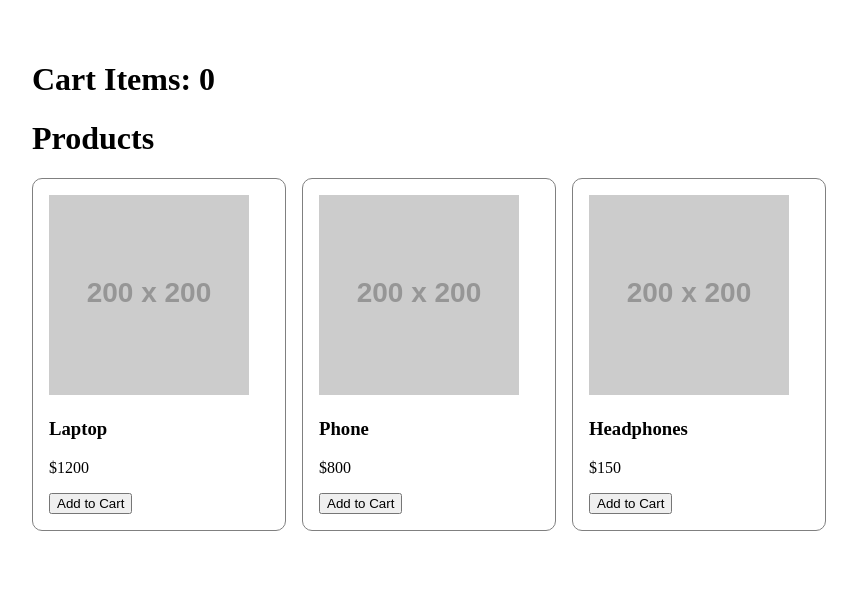
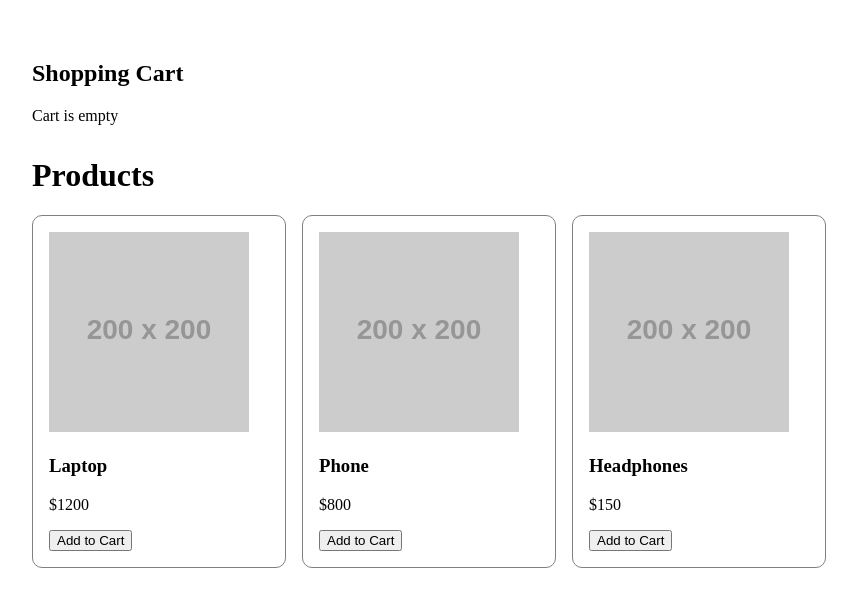
Before and after one commit to Metaniya/ecommerce-state-management, a React (Vite) app: page / in a window 1280 px wide. Shown: the top 606 px of the page, without its empty margins (8-865 px from the left). Built offline with nearby package versions, Linux system fonts and the light colour scheme.

Commit message:
Build full shopping cart functionality

```diff
--- a/src/App.jsx
+++ b/src/App.jsx
@@ -1,5 +1,6 @@
 import { useState } from "react";
 import Home from "./pages/Home";
+import Cart from "./components/Cart";
 
 function App() {
   const [cart, setCart] = useState([]);
@@ -22,9 +23,42 @@ function App() {
     });
   };
 
+  const increaseQuantity = (id) => {
+    setCart((prevCart) =>
+      prevCart.map((item) =>
+        item.id === id
+          ? { ...item, quantity: item.quantity + 1 }
+          : item
+      )
+    );
+  };
+
+  const decreaseQuantity = (id) => {
+    setCart((prevCart) =>
+      prevCart
+        .map((item) =>
+          item.id === id
+            ? { ...item, quantity: item.quantity - 1 }
+            : item
+        )
+        .filter((item) => item.quantity > 0)
+    );
+  };
+
+  const removeFromCart = (id) => {
+    setCart((prevCart) =>
+      prevCart.filter((item) => item.id !== id)
+    );
+  };
+
   return (
     <div style={{ padding: "2rem" }}>
-      <h1>Cart Items: {cart.length}</h1>
+      <Cart
+        cart={cart}
+        increaseQuantity={increaseQuantity}
+        decreaseQuantity={decreaseQuantity}
+        removeFromCart={removeFromCart}
+      />
 
       <Home addToCart={addToCart} />
     </div>
--- /dev/null
+++ b/src/components/Cart.jsx
@@ -0,0 +1,56 @@
+function Cart({
+  cart,
+  increaseQuantity,
+  decreaseQuantity,
+  removeFromCart,
+}) {
+  const totalPrice = cart.reduce(
+    (total, item) => total + item.price * item.quantity,
+    0
+  );
+
+  return (
+    <div style={{ marginBottom: "2rem" }}>
+      <h2>Shopping Cart</h2>
+
+      {cart.length === 0 ? (
+        <p>Cart is empty</p>
+      ) : (
+        <>
+          {cart.map((item) => (
+            <div
+              key={item.id}
+              style={{
+                border: "1px solid gray",
+                padding: "1rem",
+                marginBottom: "1rem",
+              }}
+            >
+              <h3>{item.name}</h3>
+
+              <p>Price: ${item.price}</p>
+
+              <p>Quantity: {item.quantity}</p>
+
+              <button onClick={() => increaseQuantity(item.id)}>
+                +
+              </button>
+
+              <button onClick={() => decreaseQuantity(item.id)}>
+                -
+              </button>
+
+              <button onClick={() => removeFromCart(item.id)}>
+                Remove
+              </button>
+            </div>
+          ))}
+
+          <h3>Total: ${totalPrice}</h3>
+        </>
+      )}
+    </div>
+  );
+}
+
+export default Cart;
```
